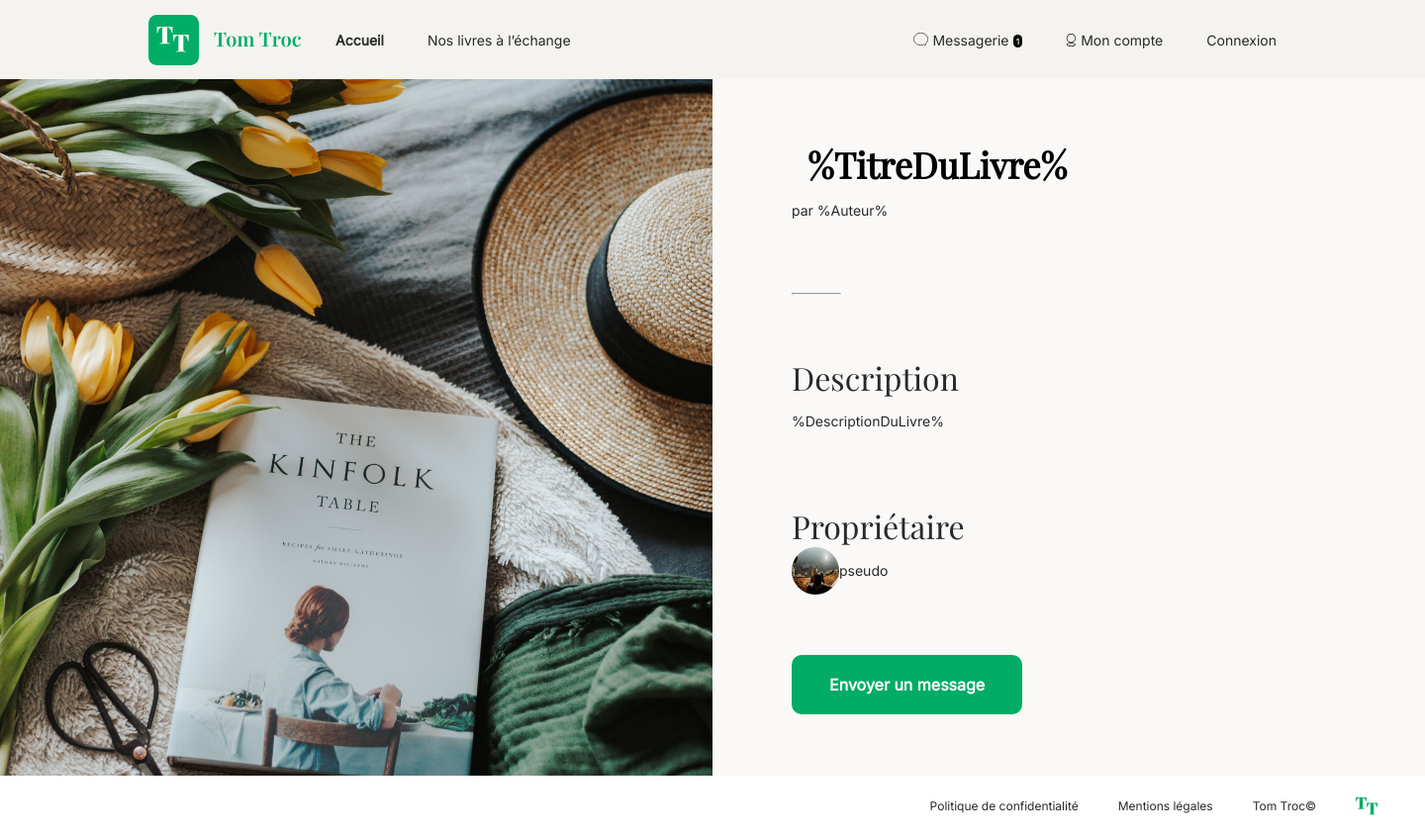
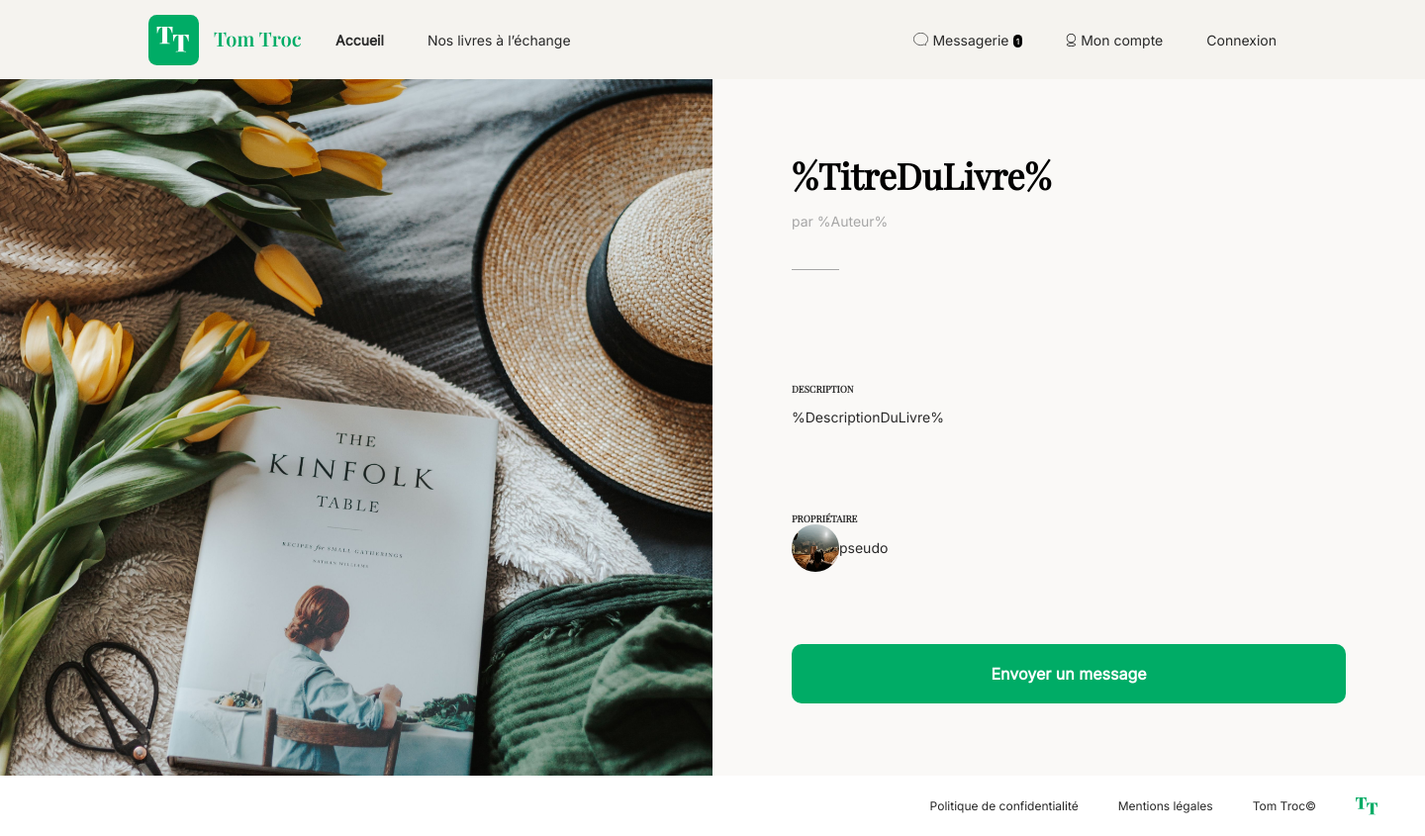
Before and after one commit to Vivien60/Formation_OC_Symfony_P6_TomTroc, a PHP site: page /?action=book-copy&id=2 in a window 1440 px wide. Shown: the whole page at 99% size. Run offline with PHP 8.4, Linux system fonts and the light colour scheme; the visitor is signed in with stand-in values (Sample User, id 1); data that the repository does not hold is empty.

Commit message:
Fix(ui) : Page detail book - change colors, font sizes, and some spacing according to chart

```diff
--- a/assets/css/general.css
+++ b/assets/css/general.css
@@ -170,6 +170,11 @@
     margin-left: 1.255rem;
 }
 
+.bigButon--max-size {
+    width: 100%;
+    text-align: center;
+}
+
 .formField, .formField--darker {
     background-color: #fff;
     border: 1px solid #f0f0f0;
@@ -181,3 +186,12 @@
 .formField--darker {
     background-color: var(--bg-color-dark);
 }
+
+.line-separator {
+    display: block;
+    height: 1px;
+    border: 0;
+    border-top: 1px solid var(--gris-texte);
+    margin: 1em 0;
+    padding: 0;
+}
--- a/assets/css/pages/book-copy-detail.css
+++ b/assets/css/pages/book-copy-detail.css
@@ -3,8 +3,14 @@
     height: 100%;
 }
 
-.container--book-detail h1 {
-    margin: 0 0 0 1rem;
+.container--book-detail h2 {
+    font-weight: 800;
+    font-size: 0.6rem;
+    text-transform: uppercase;
+}
+
+.container--book-detail header {
+    color : var(--gris-texte);
 }
 
 .container--book-detail .container__full-img {
@@ -27,5 +33,5 @@
 
 .container--book-detail .container__content hr {
     width: 3rem;
-    margin: 0;
+    margin: 2.5rem 0;
 }
--- a/view/ui/bookCopyDetail.php
+++ b/view/ui/bookCopyDetail.php
@@ -22,8 +22,8 @@
         <header>
             <h1>%TitreDuLivre%</h1>
             <p>par %Auteur%</p>
+            <hr class="line-separator">
         </header>
-        <hr>
         <div>
             <h2>Description</h2>
             <p>%DescriptionDuLivre%</p>
@@ -32,7 +32,7 @@
             <h2>Propriétaire</h2>
             {$htmlCards}
         </div>
-        <a class="bigButton" href="?action=write-message">Envoyer un message</a>
+        <a class="bigButton bigButon--max-size" href="?action=write-message">Envoyer un message</a>
     </div>
 </div>
 HTML;
```
